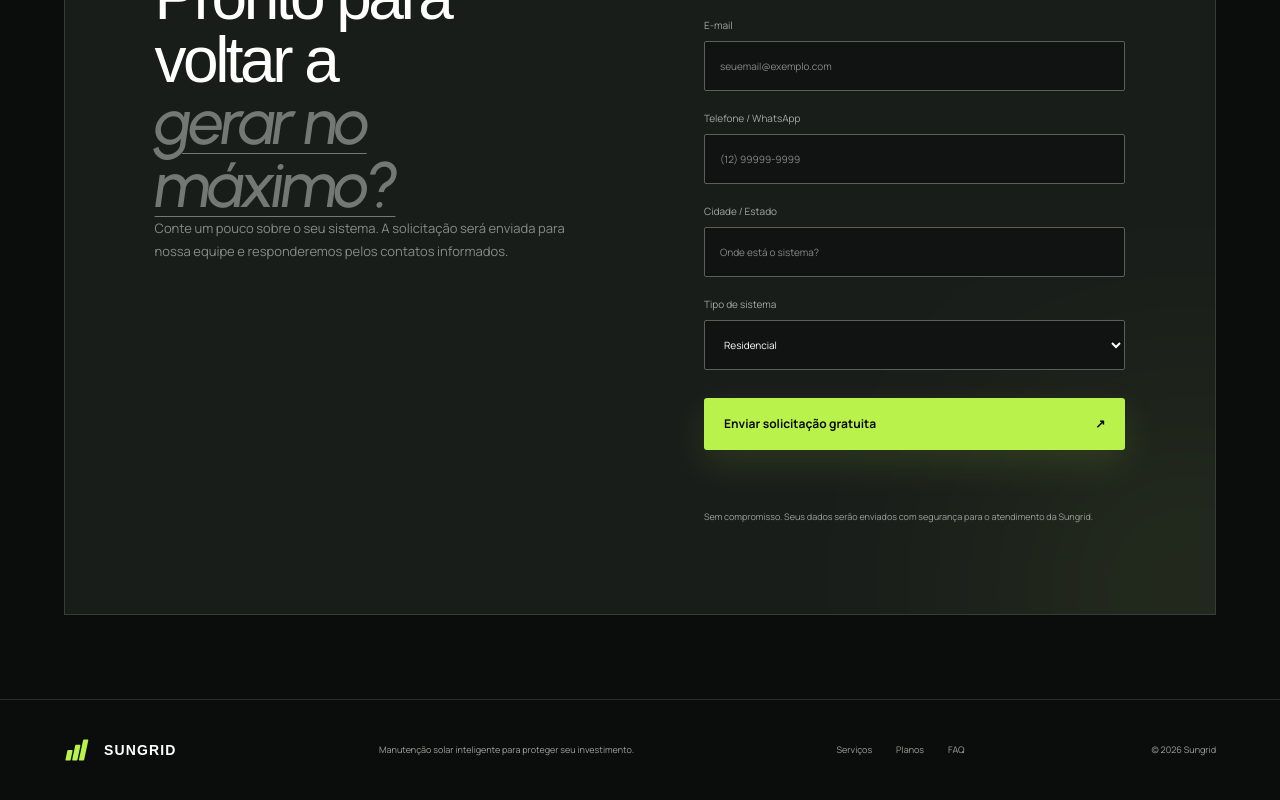
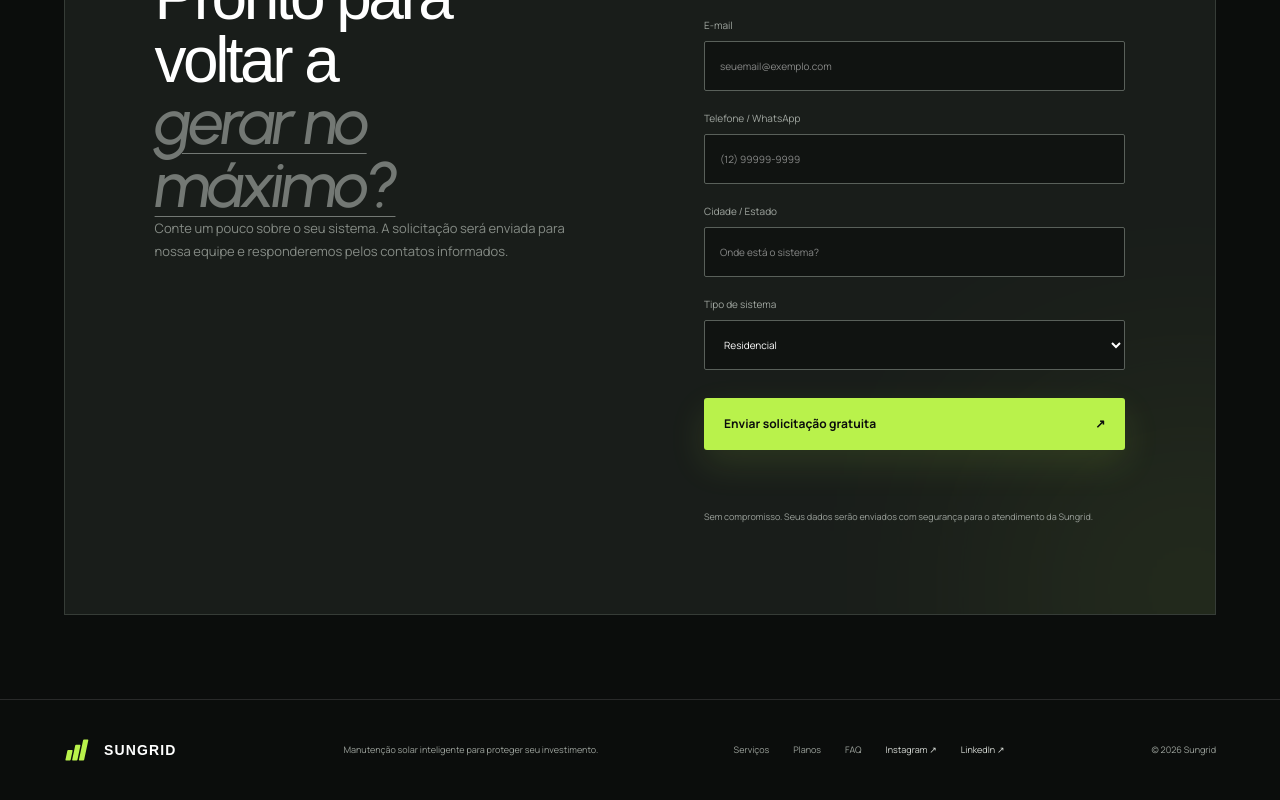
Before and after one commit to sungridsolar01/SITESUNGRID2, a Next.js app: page / in a window 1280 px wide. Shown: the part 5254-6054 px from the top of the page. Built offline with nearby package versions, Linux system fonts and the light colour scheme; a web font is replaced by a local one.

Commit message:
redesocial

```diff
--- a/app/_components/ServiceLanding.tsx
+++ b/app/_components/ServiceLanding.tsx
@@ -150,7 +150,13 @@ export function ServiceLanding(props: ServiceLandingProps) {
       <footer className="service-footer">
         <a className="brand" href="/"><Brand /></a>
         <p>{isInsurance ? "Proteção inteligente para o seu investimento solar." : "Operação e manutenção para ativos solares em escala."}</p>
-        <div><a href="/">Principal</a><a href="/seguro-fotovoltaico">Seguro</a><a href="/manutencao-grandes-usinas">Grandes usinas</a></div>
+        <div>
+          <a href="/">Principal</a>
+          <a href="/seguro-fotovoltaico">Seguro</a>
+          <a href="/manutencao-grandes-usinas">Grandes usinas</a>
+          <a className="social-link" href="https://www.instagram.com/sungridmro/" target="_blank" rel="noreferrer" aria-label="Instagram da Sungrid, abre em nova aba">Instagram ↗</a>
+          <a className="social-link" href="https://www.linkedin.com/company/sungridmro/" target="_blank" rel="noreferrer" aria-label="LinkedIn da Sungrid, abre em nova aba">LinkedIn ↗</a>
+        </div>
         <span>© {new Date().getFullYear()} Sungrid</span>
       </footer>
     </main>
--- a/app/globals.css
+++ b/app/globals.css
@@ -109,7 +109,7 @@ a:focus-visible, button:focus-visible, summary:focus-visible, input:focus-visibl
 
 .whatsapp-float { position: fixed; right: clamp(18px, 2.5vw, 34px); bottom: clamp(18px, 2.5vw, 34px); z-index: 14; height: 58px; min-width: 58px; padding: 0 20px; border-radius: 30px; display: flex; align-items: center; gap: 10px; background: #25d366; color: #07150c; box-shadow: 0 18px 45px rgba(0,0,0,.35), 0 0 0 1px rgba(255,255,255,.18) inset; transition: transform .25s ease, box-shadow .25s ease; }.whatsapp-float::after { content: ""; position: absolute; right: 7px; bottom: 1px; width: 12px; height: 12px; background: #25d366; transform: rotate(35deg); border-radius: 1px; z-index: -1; }.whatsapp-float span { width: 28px; height: 28px; border: 2px solid #07150c; border-radius: 50%; display: grid; place-items: center; font-size: 19px; font-weight: 700; transform: rotate(-20deg); }.whatsapp-float strong { font-size: 11px; letter-spacing: .02em; }.whatsapp-float:hover { transform: translateY(-3px); box-shadow: 0 22px 55px rgba(0,0,0,.42), 0 0 0 5px rgba(37,211,102,.12); }
 
-footer { padding: 36px clamp(24px, 5vw, 84px); border-top: 1px solid var(--line); display: grid; grid-template-columns: 1fr 1.5fr 1fr auto; gap: 30px; align-items: center; color: #9ca29c; font-size: 9px; }footer .brand { color: white; font-size: 14px; }footer .brand-mark { transform: scale(.75) skew(-12deg); }footer div { display: flex; gap: 24px; }footer a:hover { color: var(--lime); }
+footer { padding: 36px clamp(24px, 5vw, 84px); border-top: 1px solid var(--line); display: grid; grid-template-columns: .9fr 1.3fr 1.4fr auto; gap: 30px; align-items: center; color: #9ca29c; font-size: 9px; }footer .brand { color: white; font-size: 14px; }footer .brand-mark { transform: scale(.75) skew(-12deg); }footer div { display: flex; gap: 24px; flex-wrap: wrap; row-gap: 10px; }footer .social-link { color: #d9ddd8; }footer a:hover { color: var(--lime); }
 
 .services, .performance, .plans, .faq-section, .service-solution, .service-process, .service-faq { content-visibility: auto; contain-intrinsic-size: auto 900px; }
 .contact, .service-contact { content-visibility: visible; contain-intrinsic-size: none; scroll-margin-top: 104px; }
--- a/app/page.tsx
+++ b/app/page.tsx
@@ -217,7 +217,13 @@ export default function Home() {
       <footer>
         <a className="brand" href="#inicio"><span className="brand-mark"><i /><i /><i /></span><span>SUNGRID</span></a>
         <p>Manutenção solar inteligente para proteger seu investimento.</p>
-        <div><a href="#servicos">Serviços</a><a href="#planos">Planos</a><a href="#faq">FAQ</a></div>
+        <div>
+          <a href="#servicos">Serviços</a>
+          <a href="#planos">Planos</a>
+          <a href="#faq">FAQ</a>
+          <a className="social-link" href="https://www.instagram.com/sungridmro/" target="_blank" rel="noreferrer" aria-label="Instagram da Sungrid, abre em nova aba">Instagram ↗</a>
+          <a className="social-link" href="https://www.linkedin.com/company/sungridmro/" target="_blank" rel="noreferrer" aria-label="LinkedIn da Sungrid, abre em nova aba">LinkedIn ↗</a>
+        </div>
         <span>© {new Date().getFullYear()} Sungrid</span>
       </footer>
     </main>
```
Also changed, not shown: 404.html (+1 -1 lines), index.html (+1 -1 lines), manutencao-grandes-usinas/index.html (+1 -1 lines), seguro-fotovoltaico/index.html (+1 -1 lines), 1 other file (tests, documents, lock files or other folders).
